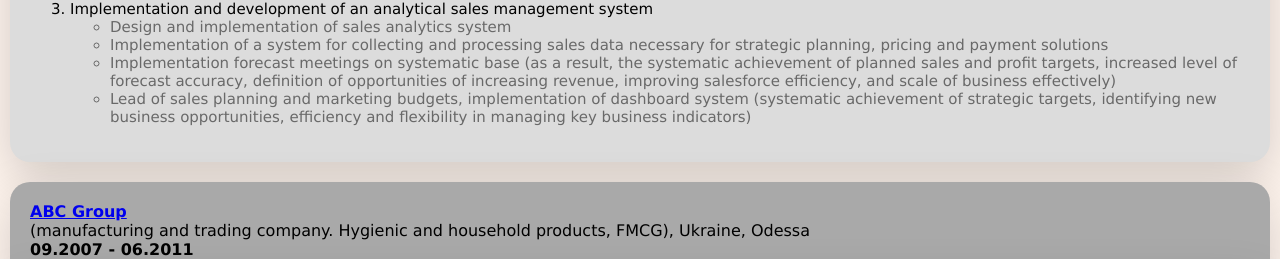
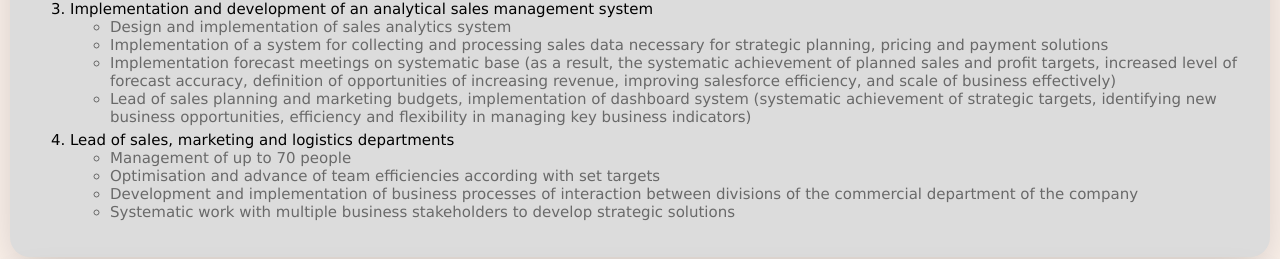
Before and after one commit to DenyGurzhiy/denygurzhiy.github.io, a plain HTML site: page index.html in a window 1280 px wide. Shown: the part 1200-1459 px from the top of the page. Drawn offline with Linux system fonts and the light colour scheme.

Commit message:
Upadate content

```diff
--- a/index.html
+++ b/index.html
@@ -63,6 +63,14 @@
         <li> Lead of sales planning and marketing budgets, implementation of dashboard system (systematic achievement of strategic targets, identifying new business opportunities, efficiency and flexibility in managing key business indicators)</li>
       </ul>
     </li>
+    <li class=Fnk> Lead of sales, marketing and logistics departments
+      <ul class=Mrk>
+         <li>Management of up to 70 people</li>
+         <li> Optimisation and advance of team efficiencies according with set targets</li>
+         <li> Development and implementation of business processes of interaction between divisions of the commercial department of the company</li>
+        <li> Systematic work with multiple business stakeholders to develop strategic solutions</li>
+      </ul>
+    </li>
   </ol>
     </div>
 <div class="card5 Txt2">
```
